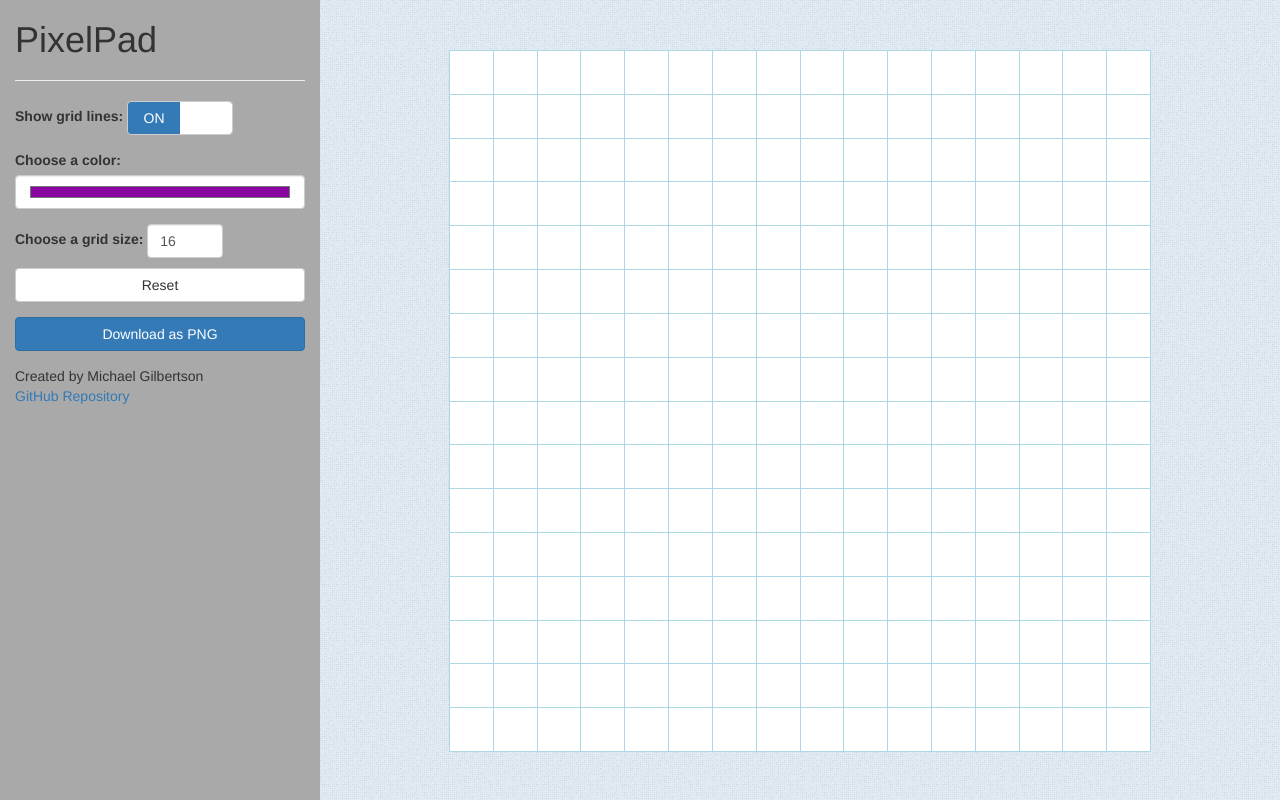
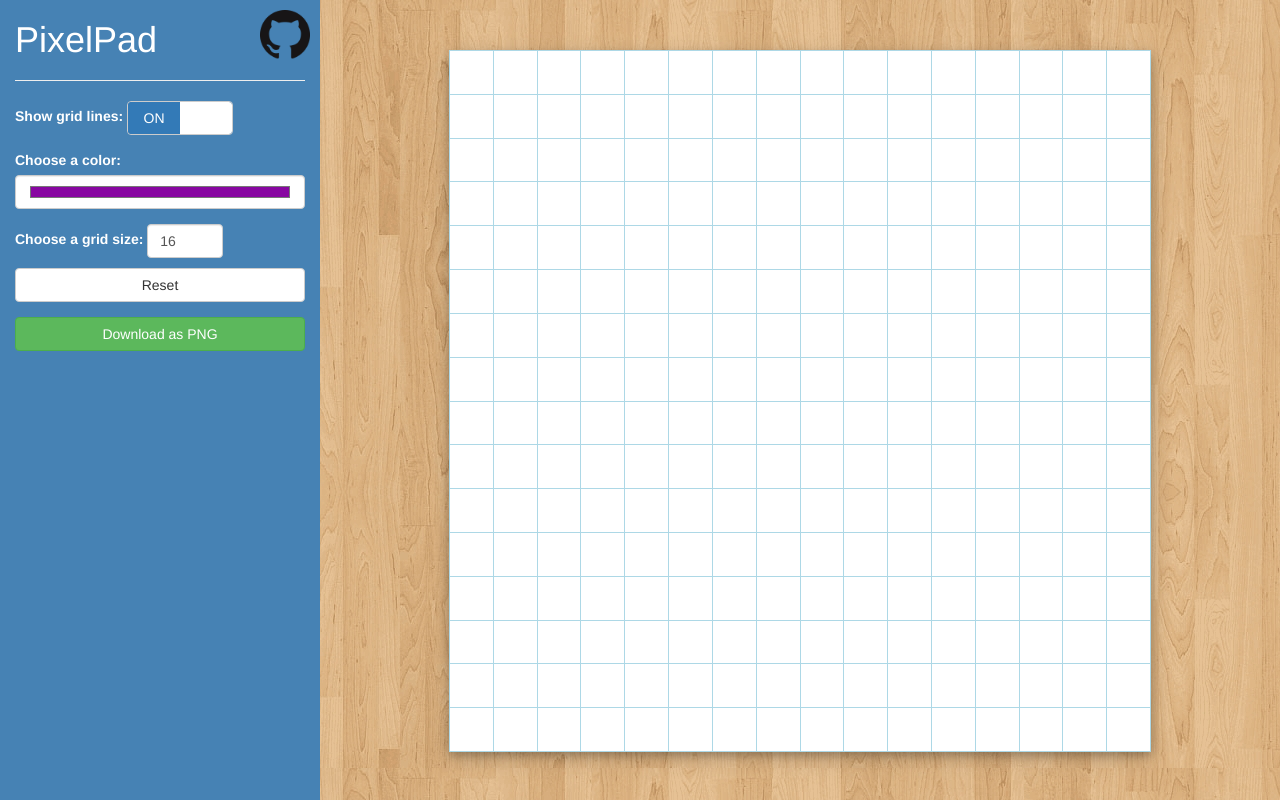
Before and after one commit to mgg9xv/jquery-sketchpad, a plain HTML site: page index.html in a window 1280 px wide. Drawn offline with nearby package versions, Linux system fonts and the light colour scheme.

Commit message:
Added some styling elements to the page

```diff
--- a/css/main.css
+++ b/css/main.css
@@ -1,6 +1,6 @@
 html,body {
     height:100%;
-    background-image: url("../images/grey-texture.png");
+    background-image: url("../images/wood_floor_by_gnrbishop.jpg");
 }
 
 body {
@@ -17,7 +17,7 @@ body {
     margin: 0 auto;
     margin-top: 50px;
     background-color: white;
-    border
+    box-shadow: 0 4px 8px 0 rgba(0, 0, 0, 0.2), 0 6px 20px 0 rgba(0, 0, 0, 0.19);
 }
 
 table {
@@ -30,7 +30,8 @@ table, th, td {
 
 #control-panel {
     height: 100%;
-    background-color: darkgray;
+    background-color: steelblue;
+    color: white;
 }
 
 #grid-panel {
@@ -41,3 +42,13 @@ input[type=button] {
     margin-top: 10px;
     margin-bottom: 10px;
 }
+
+.bottom-right {
+    right: 0;
+    top: 0;
+    position: absolute;
+}
+
+img {
+    margin: 10px;
+}
--- a/index.html
+++ b/index.html
@@ -37,14 +37,15 @@
             </div>
             <div class="form-group">
                 <div class="text-center">
-                    <a id="download-button" class="btn btn-primary btn-block">Download as PNG</a>
+                    <a id="download-button" class="btn btn-success btn-block">Download as PNG</a>
                 </div>
             </div>
-
-            <p>
-                Created by Michael Gilbertson <br>
-                <a href="https://github.com/mgg9xv/jquery-sketchpad">GitHub Repository</a>
+            <div class="bottom-right">
+                <a href="https://github.com/mgg9xv/pixelpad">
+                    <img src="./images/GitHub-Mark-64px.png" width="50px"/>
+                </a>
             </p>
+        </div>
         </div>
         <div id="grid-panel" class="col-md-9 col-sm-12 col-xs-12">
             <table id="grid-container"></table>
```
Also changed, not shown: images/GitHub-Mark-32px.png (added), images/GitHub-Mark-64px-white.png (added), images/GitHub-Mark-64px.png (added), images/wood_floor_by_gnrbishop.jpg (added).
